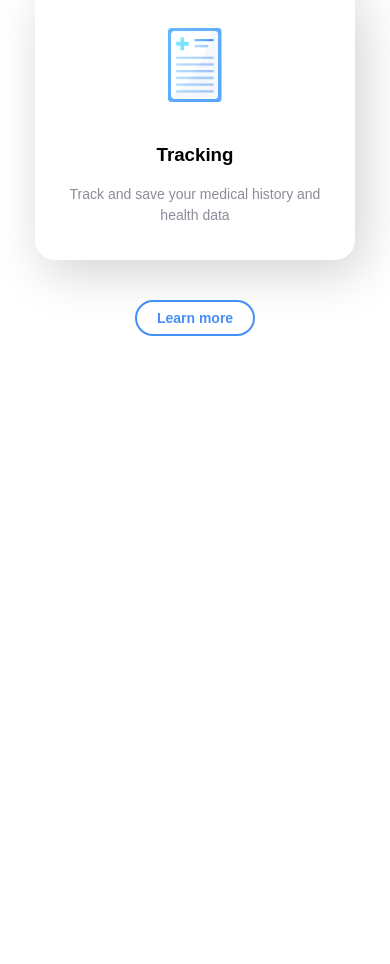
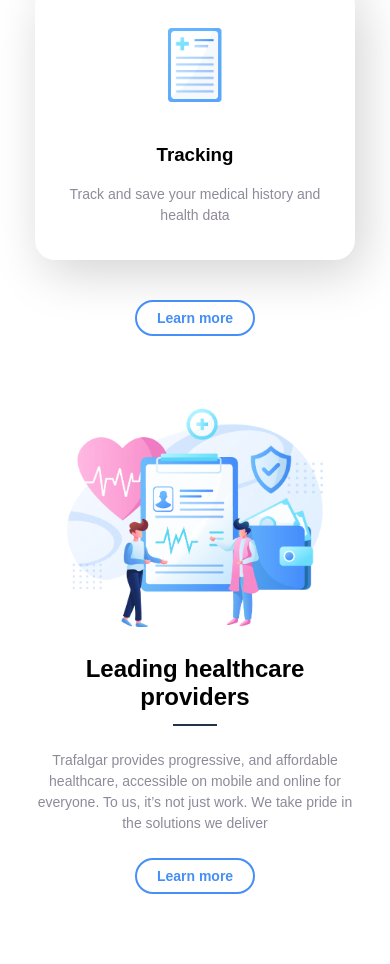
Before and after one commit to hamza-aamir-1/Landing-Page-using-HTML-CSS, a plain HTML site: page index.html in a window 390 px wide. Shown: the part 2408-3372 px from the top of the page. Before the commit the page ends 2744 px from the top, so only its background shows below. Drawn offline with Linux system fonts and the light colour scheme.

Commit message:
Leading Healthcare Done

```diff
--- a/css/style.css
+++ b/css/style.css
@@ -214,6 +214,31 @@ body{
     text-align: center;
 }
 
+/* Leading Healthcare */
+.leading_health{
+    padding-top: 70px;
+    padding-bottom: 70px;
+}
+.leading_health_content{
+    width: 60%;
+    padding-left: 50px;
+}
+.leading_health_heading{
+    color: var(--dark_black);
+    font-size: 2rem;
+    position: relative;
+    padding-bottom: 15px;
+}
+.leading_health_heading::after {
+    content:'';
+    position: absolute;
+    background-color: var(--black);
+    width: 10%;
+    height: 2px;
+    bottom: 0;
+    left: 0;
+}
+
 /* Media Queries */
 @media screen and (max-width: 1200px) {
     /* Button */
@@ -233,6 +258,21 @@ body{
     .our_services_text{
         padding-left: 40px;
         padding-right: 40px;
+    }
+
+    /* Leading Healthcare */
+    .leading_health_content{
+        width: 60%;
+        padding-left: 40px;
+    }
+    .leading_health_heading{
+        font-size: 2rem;
+    }
+    .leading_health_heading::after {
+        width: 15%;
+        height: 2px;
+        bottom: 0;
+        left: 0;
     }
 }
 
@@ -265,6 +305,22 @@ body{
         gap: 30px;
         padding-top: 50px;
         padding-bottom: 50px;
+    }
+
+    /* Leading Healthcare */
+    .leading_health_content{
+        width: 100%;
+        padding-left: 0px;
+        text-align: center;
+    }
+    .leading_health_heading{
+        font-size: 1.8rem;
+    }
+    .leading_health_heading::after {
+        width: 14%;
+        height: 2px;
+        bottom: 0;
+        left: 43%;
     }
 }
 
@@ -347,4 +403,20 @@ body{
         padding-bottom: 10px;
         padding-top: 10px;
     }
+
+    /* Leading Healthcare */
+    .leading_health_content{
+        width: 100%;
+        padding-left: 0px;
+        text-align: center;
+    }
+    .leading_health_heading{
+        font-size: 1.5rem;
+    }
+    .leading_health_heading::after {
+        width: 14%;
+        height: 2px;
+        bottom: 0;
+        left: 43%;
+    }
 }
--- a/index.html
+++ b/index.html
@@ -124,5 +124,22 @@
 </section>
 <!-- Services Boxes -->
 
+<!-- === Leading Healthcare === -->
+<section class="hero_section padding leading_health">
+    <section class="hero_img">
+        <img src="img/trafalgar-header illustration 1.png" width="100%" alt="">
+    </section>
+    <section class="leading_health_content">
+        <h1 class="dark_black leading_health_heading">
+            Leading healthcare providers
+        </h1>
+        <p class="hero_text text">Trafalgar provides progressive, and affordable healthcare, accessible on mobile and online for everyone. To us, it’s not just work. We take pride in the solutions we deliver</p>
+        <form action="">
+            <button class="btn_outline">Learn more</button>
+        </form>
+    </section>
+</section>
+<!-- Leading Healthcare -->
+
 </body>
 </html>
```
